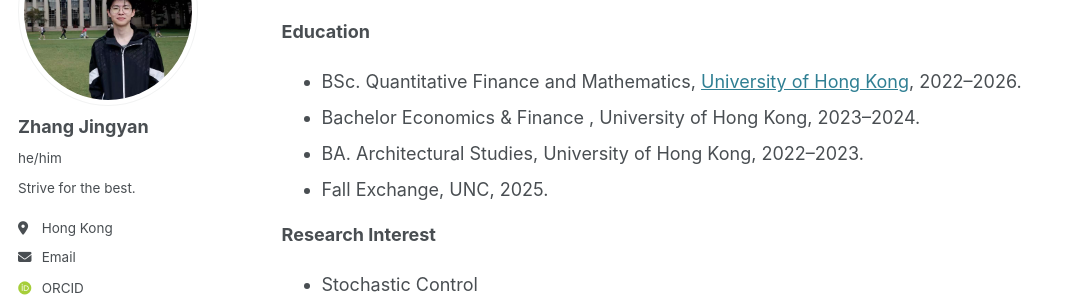
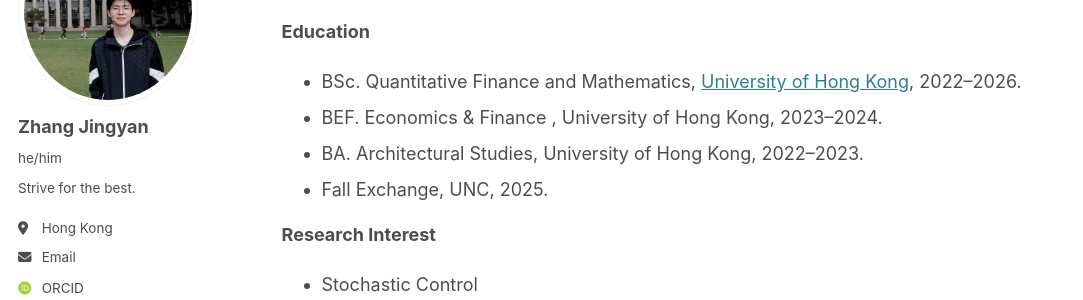
Before and after one commit to zjy-Felix/Felix, a Jekyll site: the page built from _pages/about.md, in a window 1280 px wide and 1283 px high. Shown: the part 201-501 px from the top of the window, without its empty margins (0-1083 px from the left). Built offline with Jekyll 4.4.1, drawn with Linux system fonts in a browser that asks for light colours; some web fonts are replaced.

Commit message:
Update about.md

```diff
--- a/_pages/about.md
+++ b/_pages/about.md
@@ -11,7 +11,7 @@ I am eager to connect real-world phenomena with mathematical models, aiming to d
 
 **Education**
 - BSc. Quantitative Finance and Mathematics, [University of Hong Kong](https://www.hku.hk/), 2022--2026.
-- Bachelor Economics & Finance , University of Hong Kong, 2023--2024.
+- BEF. Economics & Finance , University of Hong Kong, 2023--2024.
 - BA. Architectural Studies, University of Hong Kong, 2022--2023.
 - Fall Exchange, UNC, 2025.
 
```
